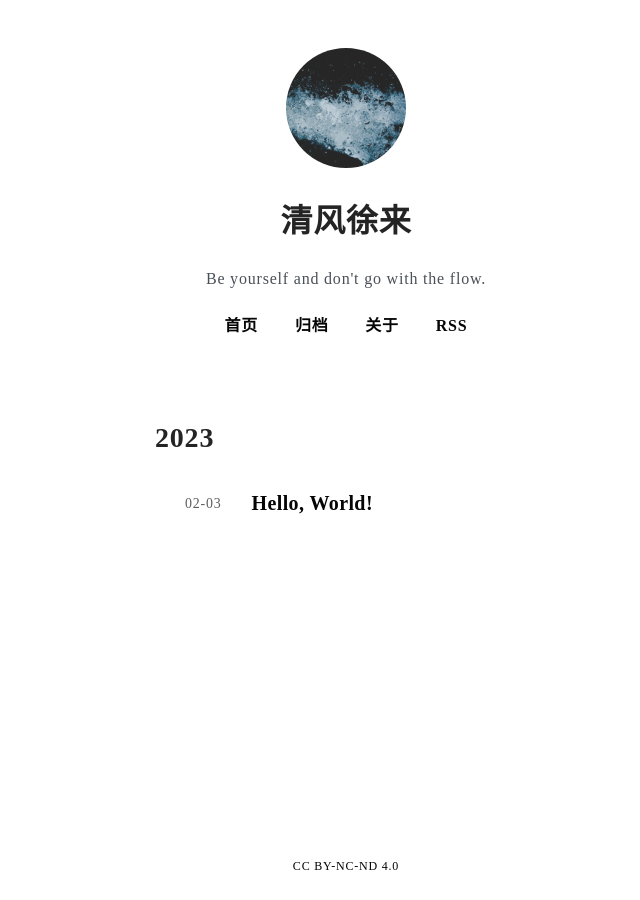
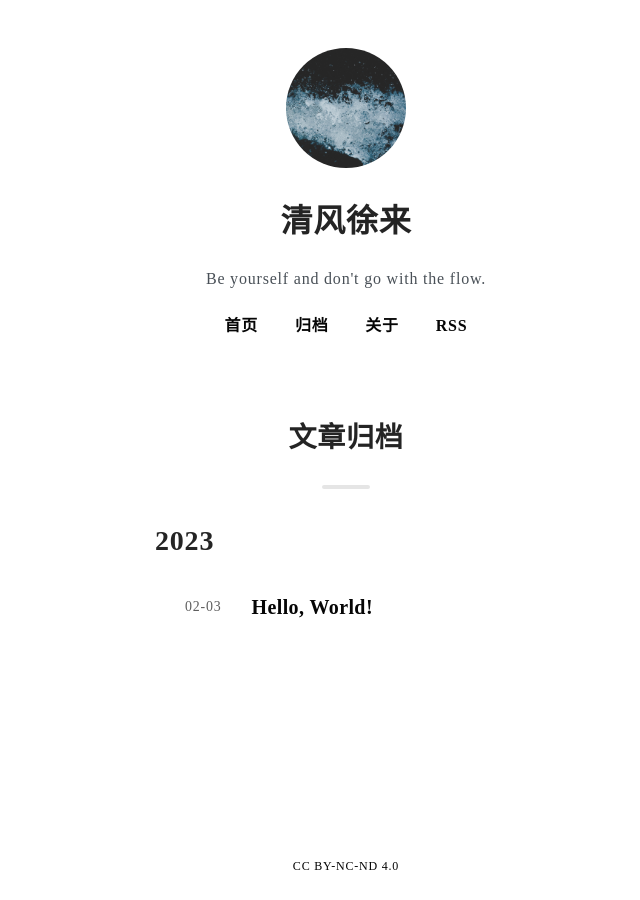
Before and after one commit to chengirii/chengirii.github.io, a Jekyll site: the page built from archives.html, in a window 1280 px wide. Shown: the whole page, without its empty margins (294-934 px from the left). Built offline with Jekyll 4.4.1, drawn with Linux system fonts in a browser that asks for light colours; some web fonts are replaced.

Commit message:
🐜 修改细节

```diff
--- a/_layouts/page.html
+++ b/_layouts/page.html
@@ -7,11 +7,7 @@
             {% include header.html %}
             <div class="post-detail">
                 <article class="post">
-                    <h1 class="post-title">{{ page.title }}</h1>
-                    <div class="post-info">
-                        <time></time>
-                        <span></span>
-                    </div>
+                    <h1 class="page-title">{{ page.title }}</h1>
                     <div class="post-content-wrapper">
                         <div class="post-content">
                             {{ content }}
--- a/_sass/main.scss
+++ b/_sass/main.scss
@@ -843,7 +843,7 @@
   }
 
   .archives-container .year {
-    padding: 32px 0;
+    padding-bottom: 32px;
     font-weight: 900;
     font-size: 28px;
   }
@@ -946,3 +946,30 @@
       line-height :3
     }
   }
+  .page-title {
+    text-align: center;
+    padding: 32px 0;
+    font-weight: 900;
+    font-size: 28px;
+    margin-bottom: 32px;
+    position: relative;;
+
+    &::after {
+        content: "";
+        position: absolute;
+        width: 48px;
+        height: 4px;
+        border-radius: 2px;
+        display: block;
+        background: black;
+        bottom: 0;
+        left: 50%;
+        transform: translateX(-50%);
+        background: rgba($color: #000000, $alpha: 0.1);
+    }
+  }
+  .page-container .post .post-title {
+    font-size: 20px;
+    font-weight: 900;
+    letter-spacing: 0.02em;
+}
--- a/archives.html
+++ b/archives.html
@@ -1,10 +1,11 @@
 ---
 layout: home
-title: 归档
+title: 文章归档
 description:  "Be yourself and don't go with the flow."
 comments: false
 hideHomeActive: true
 ---
+<h1 class="page-title">{{ page.title }}</h1>
 <div class="archives-container">
     {% capture current_year %}
         {{ "" }}
```
Also changed, not shown: _posts/2023-02-02-Hello-World.md (+1 -1 lines).
